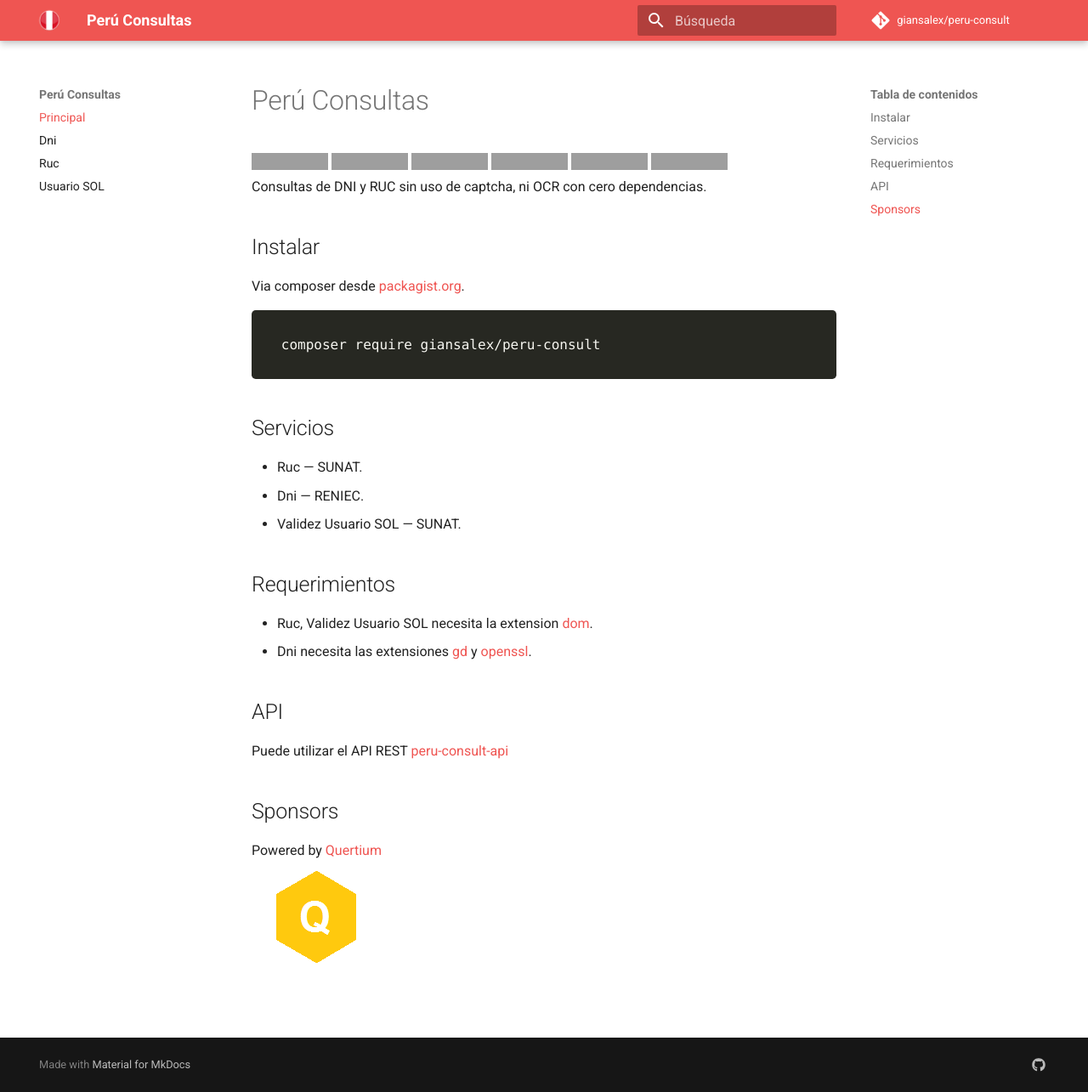
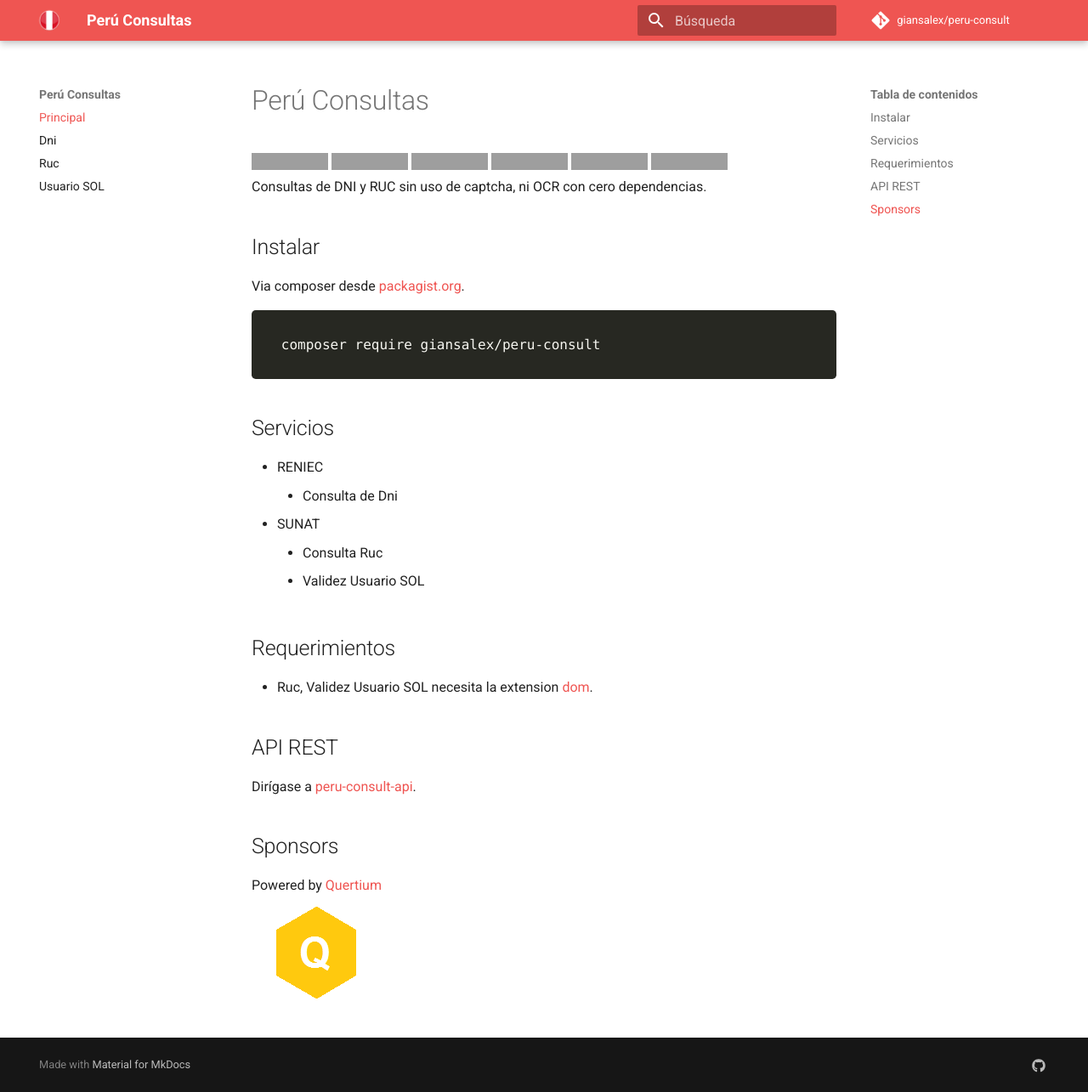
Before and after one commit to giansalex/peru-consult, an MkDocs documentation site: the page built from docs/index.md, in a window 1280 px wide and 1285 px high. Shown: the whole window at 85% size. Built offline with MkDocs 1.6.1 and Material for MkDocs 9.7.7, drawn with Linux system fonts in a browser that asks for light colours; nearby versions of some CDN libraries; comment, search, counter and statistics services are not loaded; old or Windows-style settings are respelled for this version of MkDocs; grey boxes are pictures that could not be loaded.

Commit message:
update list features

```diff
--- a/docs/index.md
+++ b/docs/index.md
@@ -17,18 +17,19 @@ composer require giansalex/peru-consult
 
 Servicios
 ------------
-- Ruc — SUNAT.
-- Dni — RENIEC.
-- Validez Usuario SOL — SUNAT.
+- RENIEC
+    - Consulta de Dni
+- SUNAT
+    - Consulta Ruc
+    - Validez Usuario SOL
 
 Requerimientos
 ---------------
 - Ruc, Validez Usuario SOL necesita la extension [dom](http://php.net/manual/es/book.dom.php).
-- Dni necesita las extensiones [gd](http://php.net/manual/es/image.installation.php) y [openssl](http://php.net/manual/es/openssl.installation.php).
 
-API
-----
-Puede utilizar el API REST [peru-consult-api](https://github.com/giansalex/peru-consult-api)
+API REST
+--------
+Dirígase a [peru-consult-api](https://github.com/giansalex/peru-consult-api).
 
 Sponsors
 ---------
```
